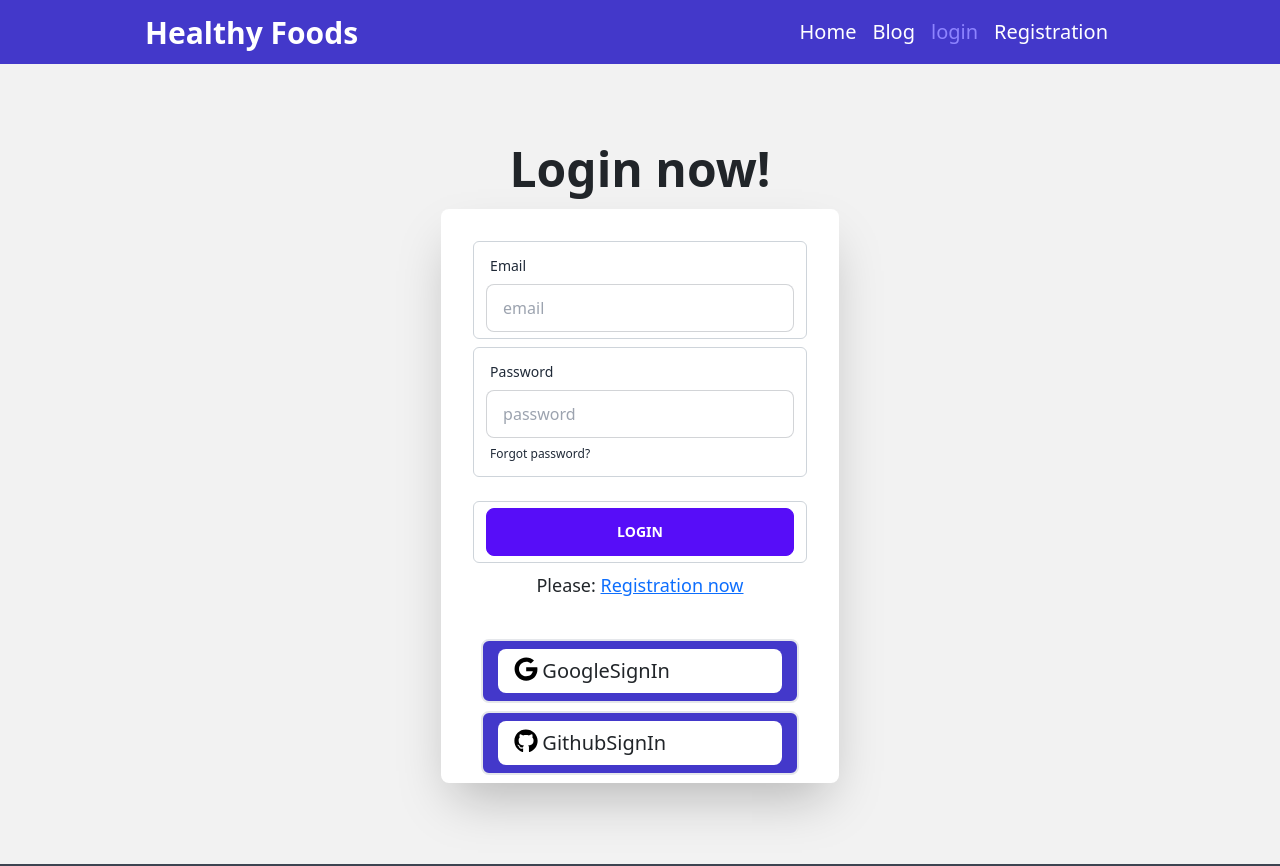
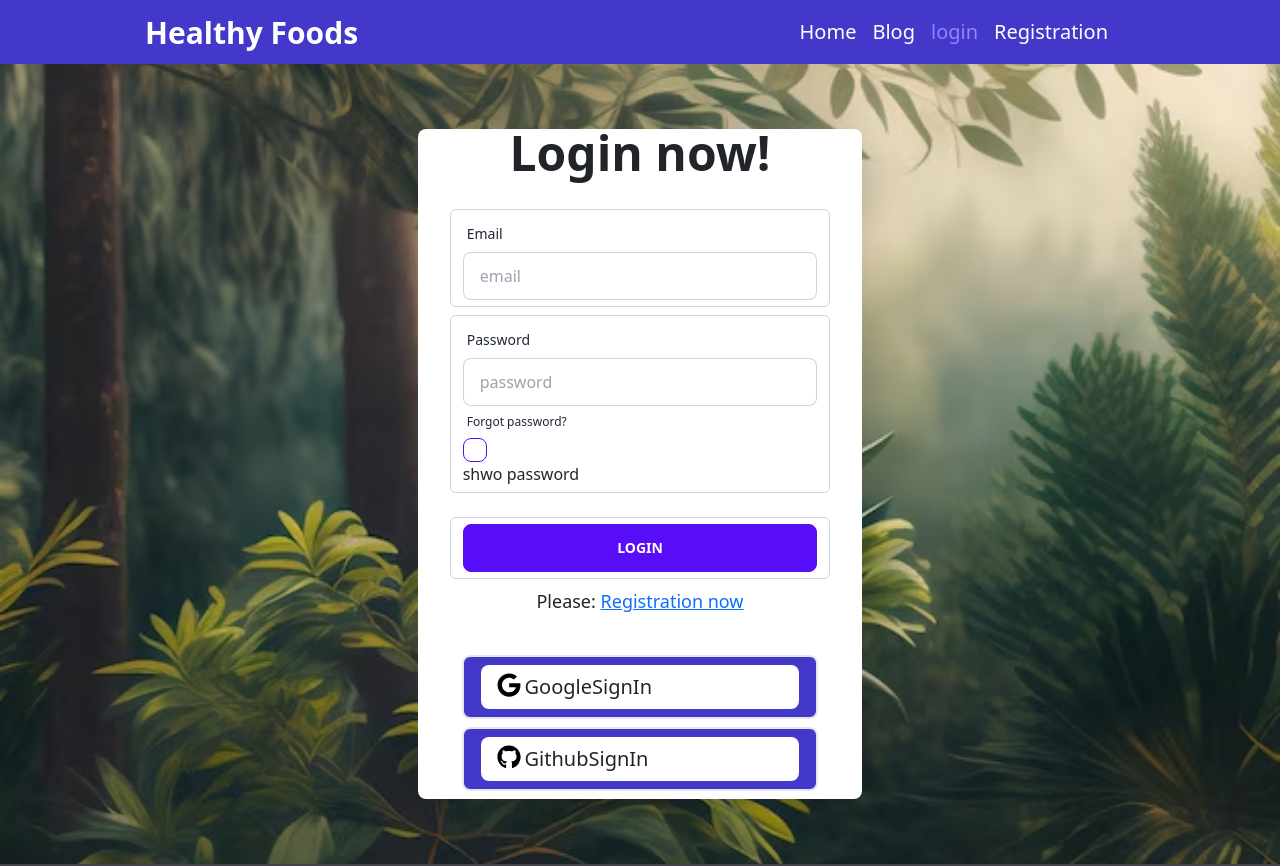
Before and after one commit to Sahjalal1/chef-recipe-hunter-client-side-, a React (Vite) app: page /Home/login in a window 1280 px wide. Shown: the top 866 px of the page. Built offline with nearby package versions, Linux system fonts and the light colour scheme; no server answers; what @react-pdf/renderer would draw is missing.

Commit message:
all done

```diff
--- a/src/pages/Home/Login/Login.jsx
+++ b/src/pages/Home/Login/Login.jsx
@@ -1,10 +1,11 @@
-import React, { useContext } from 'react';
+import React, { useContext, useState } from 'react';
 import { Link, useLocation, useNavigate } from 'react-router-dom';
 import { AuthContext } from '../../../Providers/AuthProviders';
 import { FaGithub, FaGoogle } from 'react-icons/fa';
 import { GithubAuthProvider, GoogleAuthProvider, getAuth, signInWithPopup } from "firebase/auth";
 import app from '../../../firebase/firebase.config';
 import { ToastContainer, toast } from 'react-toastify';
+import bgimg from '../../../assets/painting-jungle-scene-with-green-plant-green-leafy-plant_1340-31601.avif';
 
 
 
@@ -14,6 +15,8 @@ const Login = () => {
     const auth = getAuth(app);
     const googleProvider = new GoogleAuthProvider()
     const githubProvider = new GithubAuthProvider()
+
+    const [showorhide, setShoworhide] = useState(false)
 
     const location = useLocation()
     const from = location.state?.from?.pathname || '/';
@@ -74,27 +77,30 @@ const Login = () => {
     }
 
     return (
-        <div className="hero min-h-screen bg-base-200">
+        <div className="hero min-h-screen bg-base-200" style={{ backgroundImage: `url(${bgimg})` }}>
             <div className="hero-content lg:w-[500px] flex-col ">
-                <div className="text-center lg:text-left">
-                    <h1 className="text-5xl font-bold">Login now!</h1>
-                </div>
-                <div className="w-[85%] shadow-2xl bg-base-100 rounded-lg">
+
+                <div className="w-[95%] shadow-2xl bg-base-100 rounded-lg">
+                    <div className="text-center lg:text-left">
+                        <h1 className="text-5xl font-bold">Login now!</h1>
+                    </div>
                     <form onSubmit={handleOnSubmit} className="card-body">
                         <div className="form-control">
                             <label className="label">
                                 <span className="label-text">Email</span>
                             </label>
-                            <input type="text" placeholder="email" name='email' className="input input-bordered" required/>
+                            <input type="text" placeholder="email" name='email' className="input input-bordered" required />
                         </div>
                         <div className="form-control">
                             <label className="label">
                                 <span className="label-text">Password</span>
                             </label>
-                            <input type="text" placeholder="password" name='password' className="input input-bordered" required/>
+                            <input type={showorhide ? "text" : "password"} placeholder="password" name='password' className="input input-bordered" required />
                             <label className="label">
                                 <a href="#" className="label-text-alt link link-hover">Forgot password?</a>
                             </label>
+                            <input onClick={() => setShoworhide(!showorhide)} type="checkbox" className="checkbox checkbox-primary" />
+                            <span className="">{showorhide ? "hide password" : "shwo password"}</span>
                         </div>
                         <div className="form-control mt-3">
                             <button className="btn btn-primary">Login</button>
--- a/src/pages/Home/RecipeCard/RecipeCard.jsx
+++ b/src/pages/Home/RecipeCard/RecipeCard.jsx
@@ -15,7 +15,7 @@ const RecipeCard = ({ recipe }) => {
 
     return (
 
-        <div className="hero-content flex flex-col lg:flex-row text-[#f3ebeb] mx-auto mt-12">
+        <div className="hero-content flex flex-col lg:flex-row text-[#f3ebeb] mx-auto mt-12" >
             <img src={recipe_picture} className="w-[450px] h-[530px] rounded-lg shadow-2xl" />
             <div>
                 <h1 className="text-5xl font-bold">{recipe_name}</h1>
--- a/src/pages/Home/Registration/Register.jsx
+++ b/src/pages/Home/Registration/Register.jsx
@@ -3,6 +3,7 @@ import { Link, useLocation, useNavigate } from 'react-router-dom';
 import { AuthContext } from '../../../Providers/AuthProviders';
 import 'react-toastify/dist/ReactToastify.css';
 import { ToastContainer, toast } from 'react-toastify';
+import bgimg from '../../../assets/forest-landscape-scene-sunset-time_1308-62118.avif'
 
 const Register = () => {
 
@@ -54,12 +55,13 @@ const Register = () => {
     }
 console.log(showorhide)
     return (
-        <div className="hero min-h-screen bg-indigo-300">
+        <div className="hero min-h-screen " style={{ backgroundImage: `url(https://img.freepik.com/free-photo/exotic-green-leaves_23-2147677728.jpg?size=626&ext=jpg)` }}>
             <div className="hero-content lg:w-[500px]  flex-col">
+
+                <div className="w-[100%] shadow-2xl bg-base-100 rounded-lg">
                 <div className="text-center lg:text-left">
-                    <h1 className="text-5xl font-bold text-[#12398d]">Register now!</h1>
+                    <h1 className="text-5xl font-bold">Register now!</h1>
                 </div>
-                <div className="w-[100%] shadow-2xl bg-base-100 rounded-lg">
                     <form onSubmit={handleRegister} className="card-body">
                         <div className="form-control">
                             <label className="label">
```
Also changed, not shown: src/assets/forest-landscape-scene-sunset-time_1308-62118.avif (added), src/assets/painting-jungle-scene-with-green-plant-green-leafy-plant_1340-31601.avif (added).
